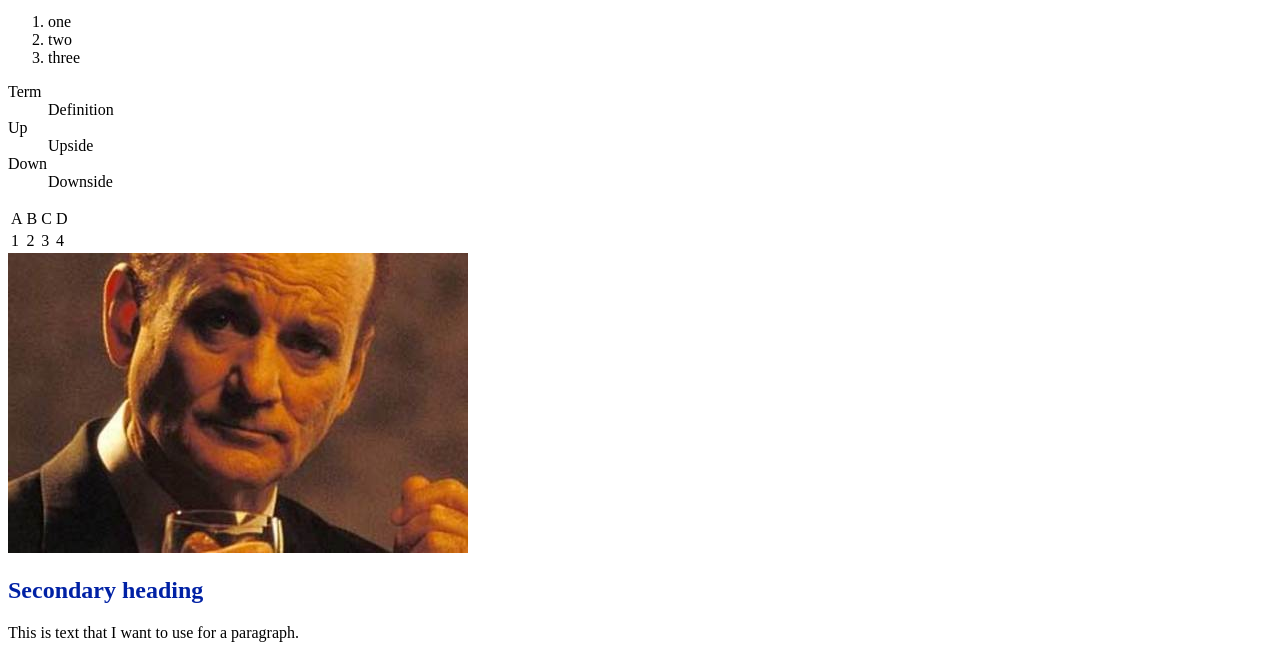
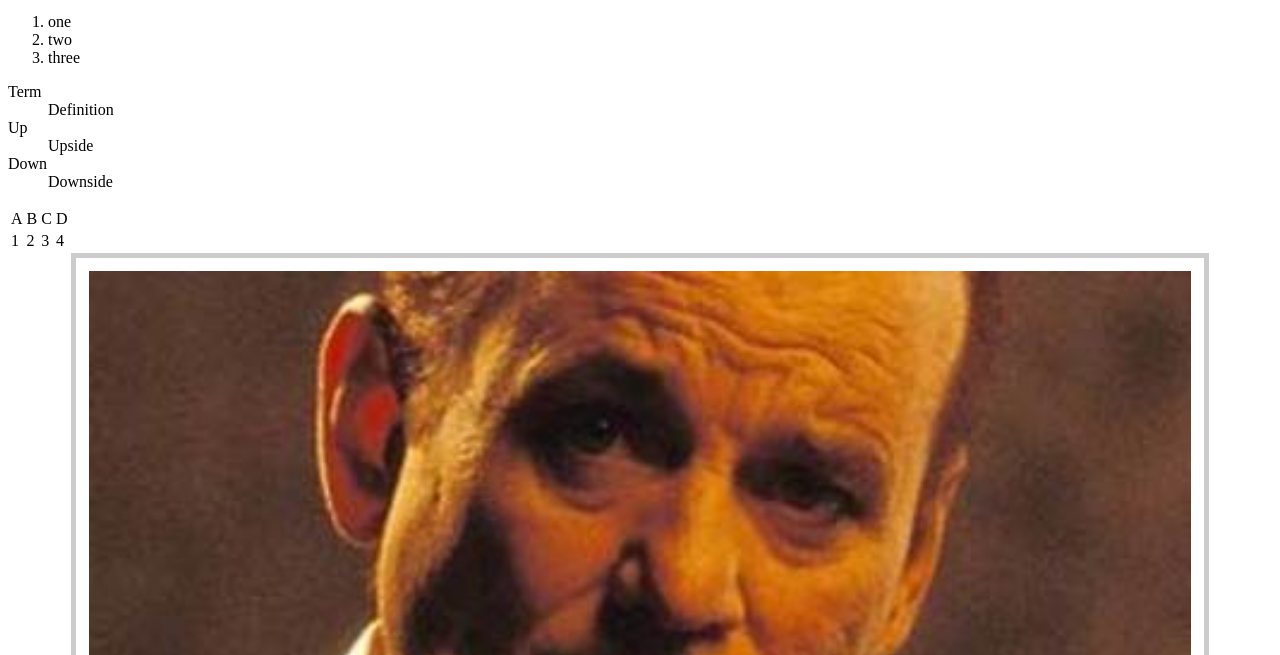
Before and after one commit to mlevey93/mlevey93.github.io, a plain HTML site: page index.html in a window 1280 px wide. Shown: the part 137-792 px from the top of the page. Drawn offline with Linux system fonts and the light colour scheme.

Commit message:
Worked on basic CSS

```diff
--- a/css/base.css
+++ b/css/base.css
@@ -1,11 +1,26 @@
+* {
+    box-sizing: border-box;
+}
+
 h1 {
     color: #ff4a00;
+    font-size: 40pz;
 }
 
 h2 {
+    font-size: 22px;
     color: #0021a5;
 }
 
 p {
+    font-family: arial, helevetica, sans-serif;
     font-size: 16px;
+    line-height: 24px;
 }
+
+img{
+    border:5px solid #cccccc;
+    margin: 0 5% 0 5%;
+    padding: 1%; /* TRouBLe */
+    width: 90%;
+}
--- a/index.html
+++ b/index.html
@@ -3,7 +3,7 @@
     <head>
         <title>CSS</title>
         <meta http-equiv="Content-Type" content="text/html; charset=UTF-8" />
-<link rel="stylesheet" href="css/base.css">
+<link rel="stylesheet" href="css/base.css" />
     </head>
     <body>
         <h1>Tag reference</h1>
```
